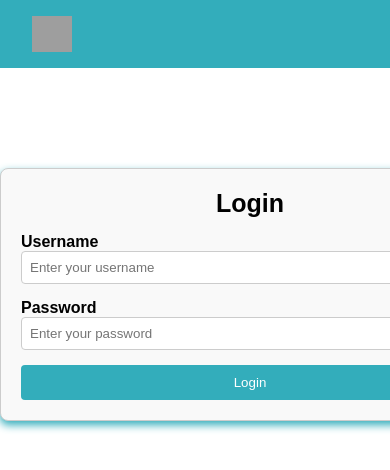
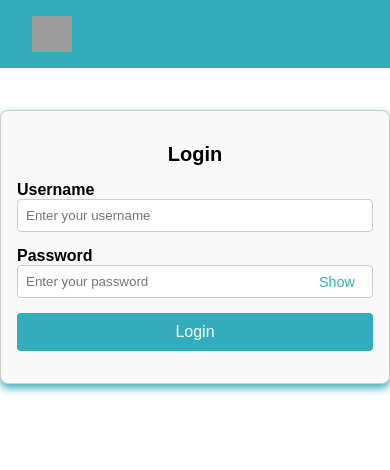
Before and after one commit to suvisitingangels/VisitingAngels-SmartScheduler, a React (Create React App) app in the folder visitingangelsrjs/: page /scheduler/find-caregiver in a window 390 px wide. Shown: the top 470 px of the page. Built offline with nearby package versions, Linux system fonts and the light colour scheme; grey boxes are pictures that could not be loaded.

Commit message:
Fix scaling for prompts on Availability and FirstLogin

```diff
--- a/visitingangelsrjs/src/pages/FirstLogin/FirstLogin.css
+++ b/visitingangelsrjs/src/pages/FirstLogin/FirstLogin.css
@@ -1,12 +1,14 @@
 .first-login-page-container {
-	width: 500px;
-	margin: 100px auto;
-	padding: 20px;
+	width: 100%;
+	max-width: 500px;
+	margin: 5vh auto;
+	padding: 2rem 1rem;
 	border: 1px solid #ccc;
 	border-radius: 8px;
 	background-color: #f9f9f9;
 	box-shadow: 0 4px 8px #33adbb;
-}
+	box-sizing: border-box;
+  }
 
 .first-login-page-form {
 	display: flex;
@@ -85,3 +87,27 @@
 .password-toggle-button:hover {
 	color: #05863f;
 }
+
+body {
+	margin: 0;
+	padding: 0;
+	overflow-x: hidden;
+	overflow-y: auto;
+  }
+html, body {
+	height: 100%;
+}
+
+@media (max-width: 480px) {
+  .first-login-page-title {
+    font-size: 1.25rem;
+  }
+
+  .first-login-page-button {
+    font-size: 1rem;
+  }
+
+  .password-toggle-button {
+    font-size: 0.9rem;
+  }
+}
```
Also changed, not shown: 1 other file (tests, documents, lock files or other folders).
